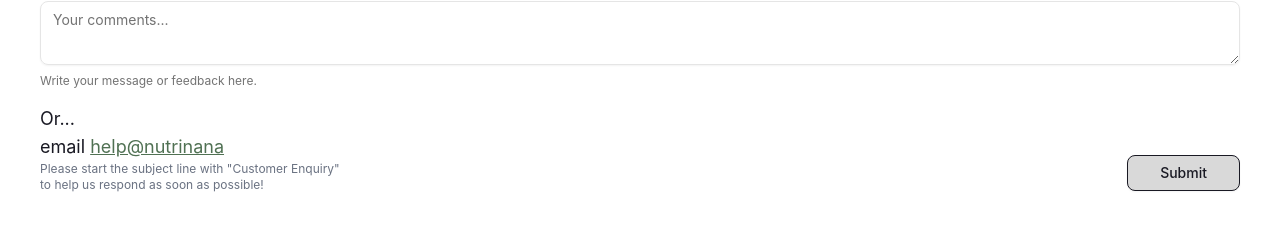
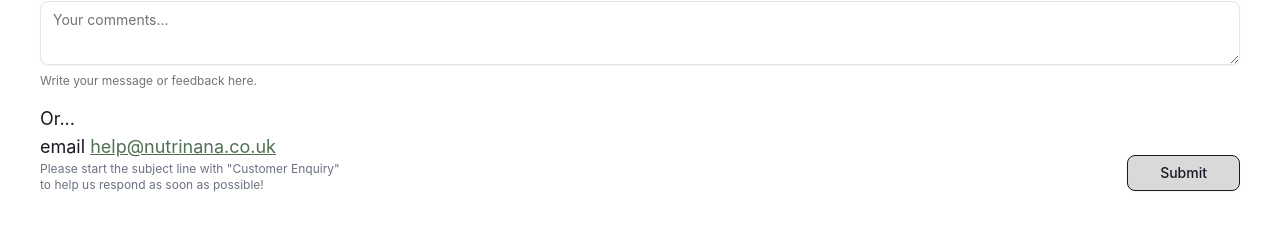
Before and after one commit to nutrinana/nutrinana-website, a Next.js app: page /test in a window 1280 px wide. Shown: the part 2775-3001 px from the top of the page. Built offline with nearby package versions, Linux system fonts and the light colour scheme.

Commit message:
feat: NAG-27 mailto address updare

```diff
--- a/src/components/ContactForm.jsx
+++ b/src/components/ContactForm.jsx
@@ -123,7 +123,7 @@ export function ContactForm() {
           <div className="text-left text-lg text-[var(--color-raisin)]">
             <p>
               Or... <br />
-              email <a href="mailto:help@nutrinana" className="text-[var(--color-green)] underline hover:text-[var(--color-raisin)]">help@nutrinana</a>
+              email <a href="mailto:help@nutrinana.co.uk" className="text-[var(--color-green)] underline hover:text-[var(--color-raisin)]">help@nutrinana.co.uk</a>
             </p>
             <p className="text-xs text-gray-500">
               Please start the subject line with "Customer Enquiry" <br />
```
